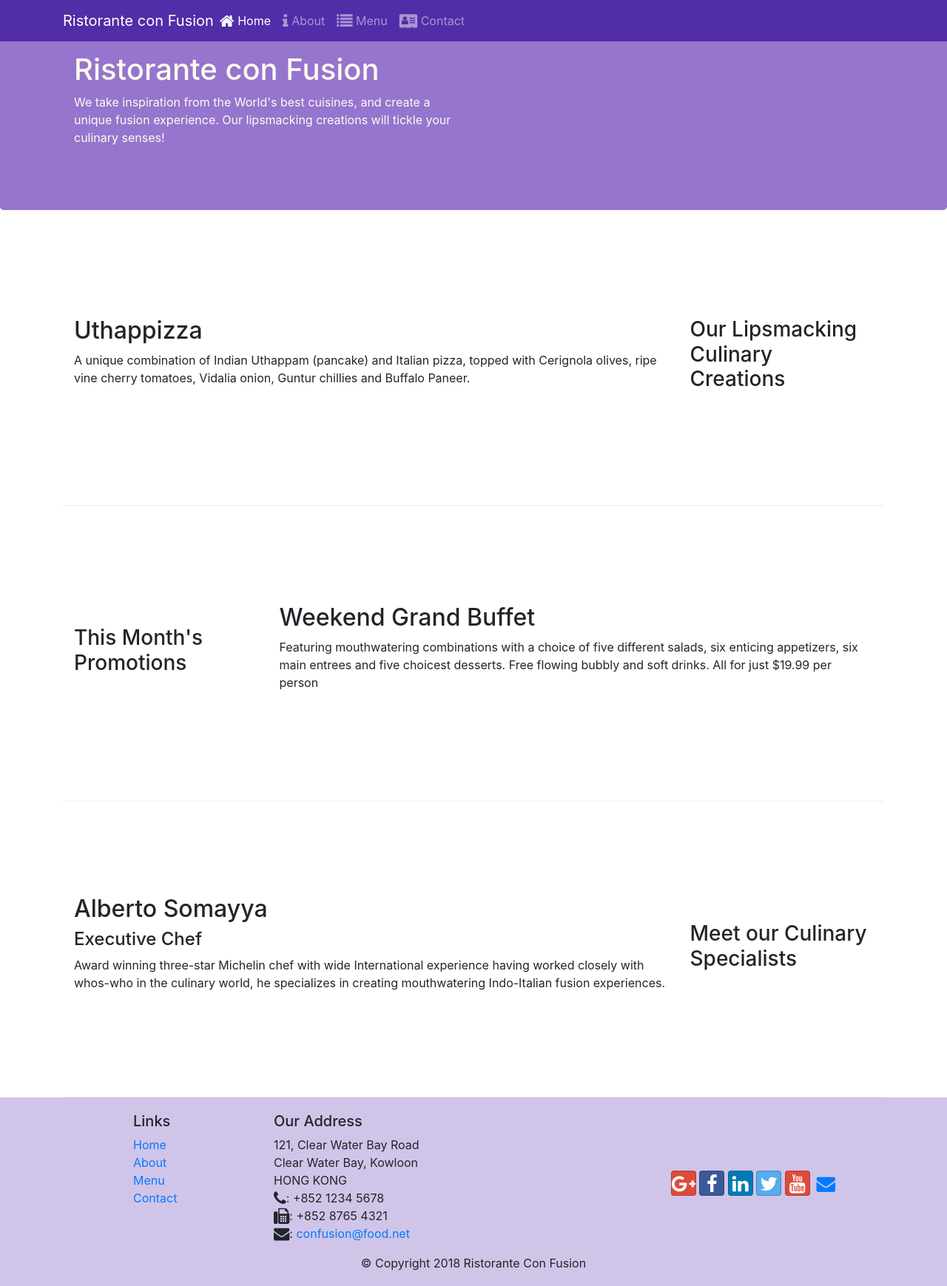
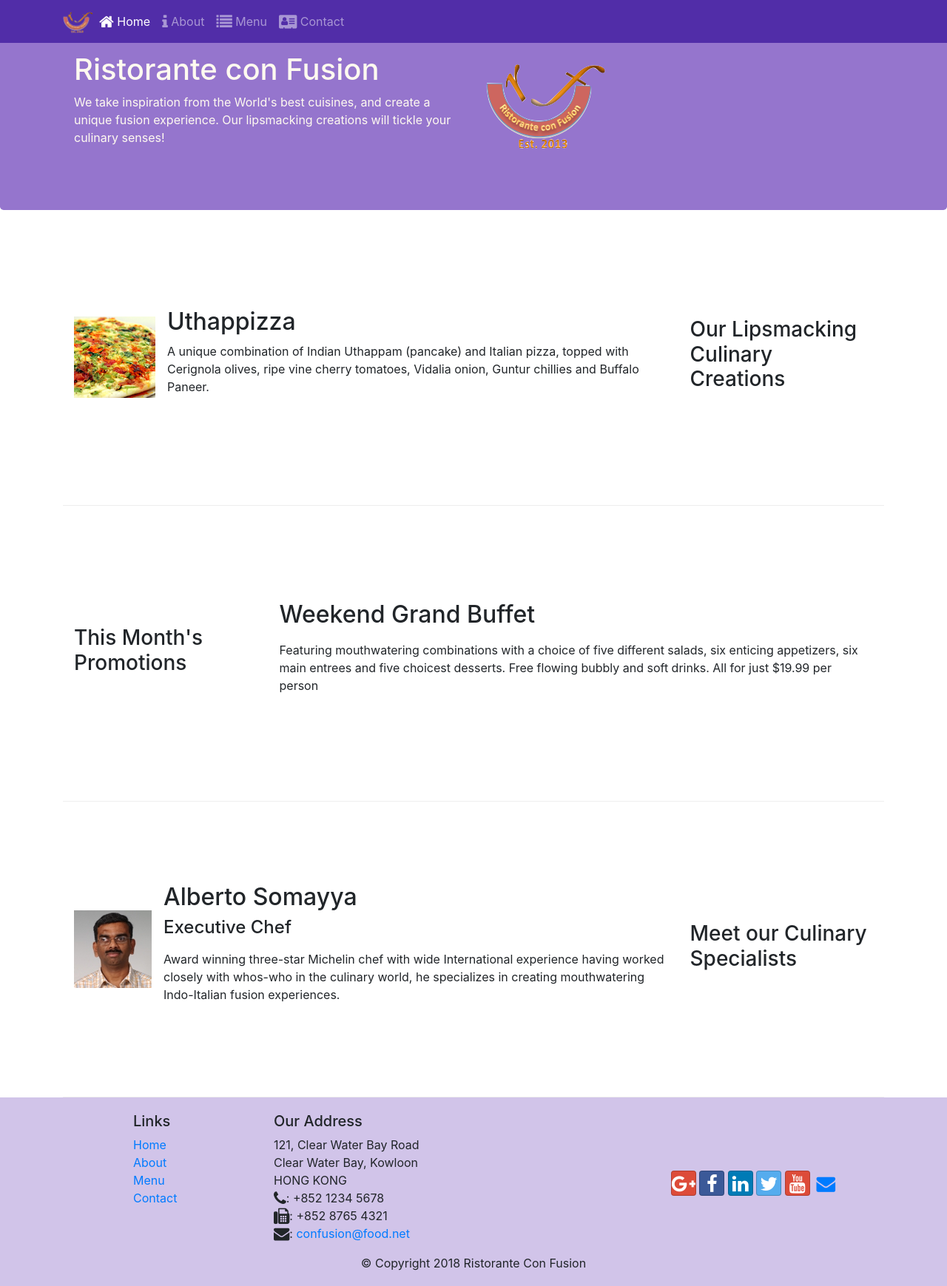
Before and after one commit to goanna72/bootstrap-test, a website: page index.html in a window 1280 px wide. Shown: the whole page at 74% size. Drawn offline with nearby package versions, Linux system fonts and the light colour scheme.

Commit message:
Images and Media - hide content on homepage

```diff
--- a/index.html
+++ b/index.html
@@ -23,7 +23,7 @@
             <button class="navbar-toggler" type="button" data-toggle="collapse" data-target="#Navbar">
                 <span class="navbar-toggler-icon"></span>
             </button>
-            <a class="navbar-brand mr-auto" href="#">Ristorante con Fusion</a>
+            <a class="navbar-brand mr-auto" href="#"><img src="img/logo.png" height="30" width="41"></a>
             <div class="collapse navbar-collapse" id="Navbar">
                 <ul class="navbar-nav mr-auto">
                     <li class="nav-item active"><a class="nav-link" href="#"><span class="fa fa-home fa-lg"></span> Home</a></li>
@@ -42,7 +42,8 @@
                     <h1>Ristorante con Fusion</h1>
                     <p>We take inspiration from the World's best cuisines, and create a unique fusion experience. Our lipsmacking creations will tickle your culinary senses!</p>
                 </div>
-                <div class="col-12 col-sm">
+                <div class="col-12 col-sm align-self-center">
+                    <img src="img/logo.png" class="img-fluid">
                 </div>
             </div>
         </div>
@@ -54,8 +55,13 @@
                 <h3>Our Lipsmacking Culinary Creations</h3>
             </div>
             <div class="col col-sm order-sm-first col-md">
-                <h2>Uthappizza</h2>
-                <p>A unique combination of Indian Uthappam (pancake) and Italian pizza, topped with Cerignola olives, ripe vine cherry tomatoes, Vidalia onion, Guntur chillies and Buffalo Paneer.</p>
+                <div class="media">
+                    <img class="d-flex mr-3 img-thumbmail align-self-center" src="img/uthappizza.png" alt="uthappizza">
+                    <div class="media-body">
+                        <h2 class="mt-0">Uthappizza</h2>
+                        <p class="d-none d-sm-block">A unique combination of Indian Uthappam (pancake) and Italian pizza, topped with Cerignola olives, ripe vine cherry tomatoes, Vidalia onion, Guntur chillies and Buffalo Paneer.</p>
+                    </div>
+                </div>
             </div>
         </div>
 
@@ -66,7 +72,7 @@
             </div>
             <div class="col col-sm col-md">
                 <h2>Weekend Grand Buffet</h2>
-                <p>Featuring mouthwatering combinations with a choice of five different salads, six enticing appetizers, six main entrees and five choicest desserts. Free flowing bubbly and soft drinks. All for just $19.99 per person </p>
+                <p class="d-none d-sm-block"></p>Featuring mouthwatering combinations with a choice of five different salads, six enticing appetizers, six main entrees and five choicest desserts. Free flowing bubbly and soft drinks. All for just $19.99 per person </p>
             </div>
         </div>
 
@@ -75,9 +81,14 @@
                 <h3>Meet our Culinary Specialists</h3>
             </div>
             <div class="col col-sm order-sm-first col-md">
-                <h2>Alberto Somayya</h2>
-                <h4>Executive Chef</h4>
-                <p>Award winning three-star Michelin chef with wide International experience having worked closely with whos-who in the culinary world, he specializes in creating mouthwatering Indo-Italian fusion experiences. </p>
+                <div class="media">
+                    <img class="d-flex mr-3 img-thumbmail align-self-center" src="img/alberto.png" alt="alberto">
+                    <div class="media-body">
+                        <h2 clas="mt-0">Alberto Somayya</h2>
+                        <h4>Executive Chef</h4>
+                        <p class="d-none d-sm-block"></p>Award winning three-star Michelin chef with wide International experience having worked closely with whos-who in the culinary world, he specializes in creating mouthwatering Indo-Italian fusion experiences. </p>
+                    </div>
+                </div>
             </div>
         </div>
     </div>
```
Also changed, not shown: aboutus.html (+4 -3 lines), contactus.html (+3 -2 lines), img/alberto.png (added), img/buffet.png (added), img/logo.png (added), img/uthappizza.png (added), 1 other file.
